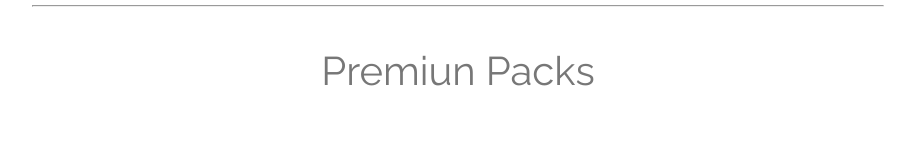
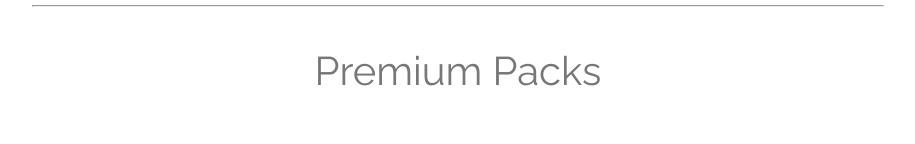
Before and after one commit to yazshrilld/tradingfirm, a plain HTML site: page food.html in a window 1280 px wide. Shown: the part 1253-1397 px from the top of the page, without its empty margins (182-1097 px from the left). Drawn offline with Linux system fonts and the light colour scheme; files whose address does not match are found by name.

Commit message:
food stuff updates

```diff
--- a/food.html
+++ b/food.html
@@ -128,7 +128,7 @@
                 </div>
                 <hr class="hr--line">
 
-                <p class="center">Premiun Packs</p>
+                <p class="center">Premium Packs</p>
                 <div class="shop-items">
                     <div class="shop-item">
                         <img class="shop-item-image" src="Images/premium-1.jpg">
```
